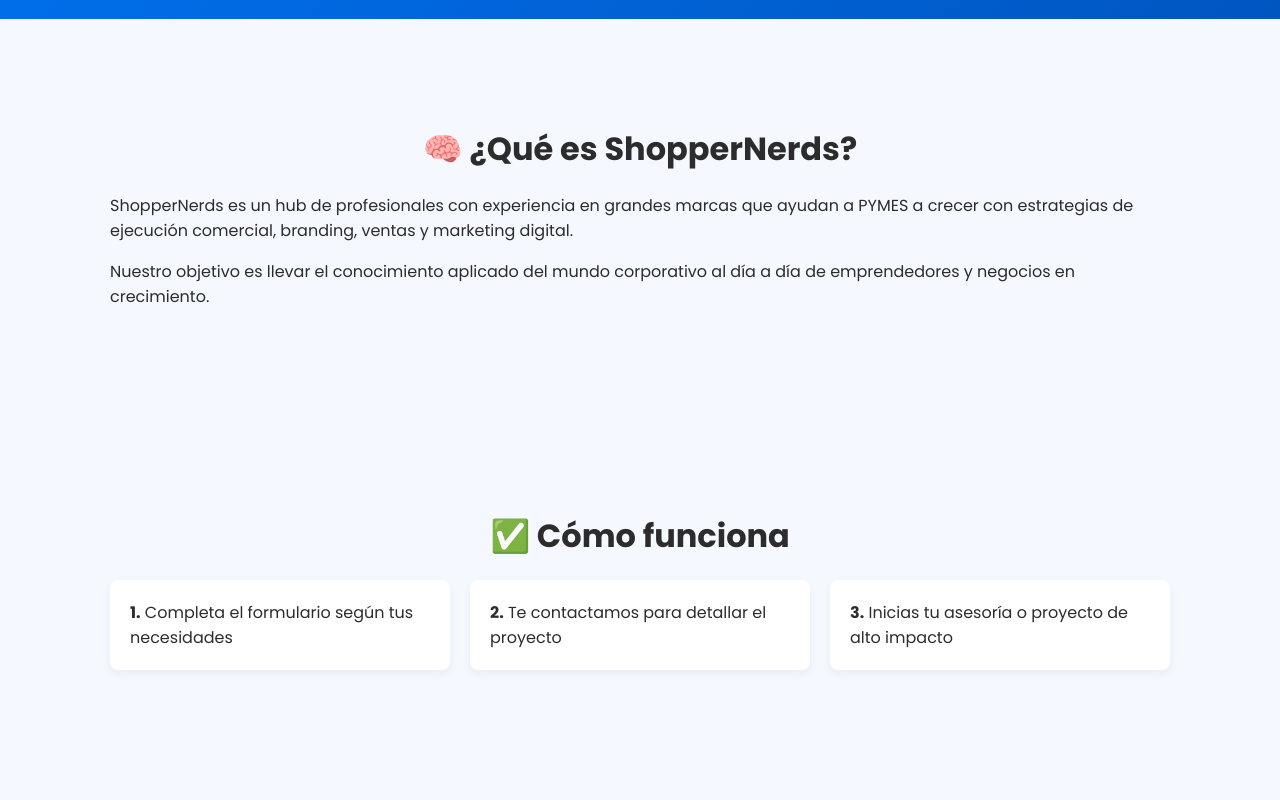
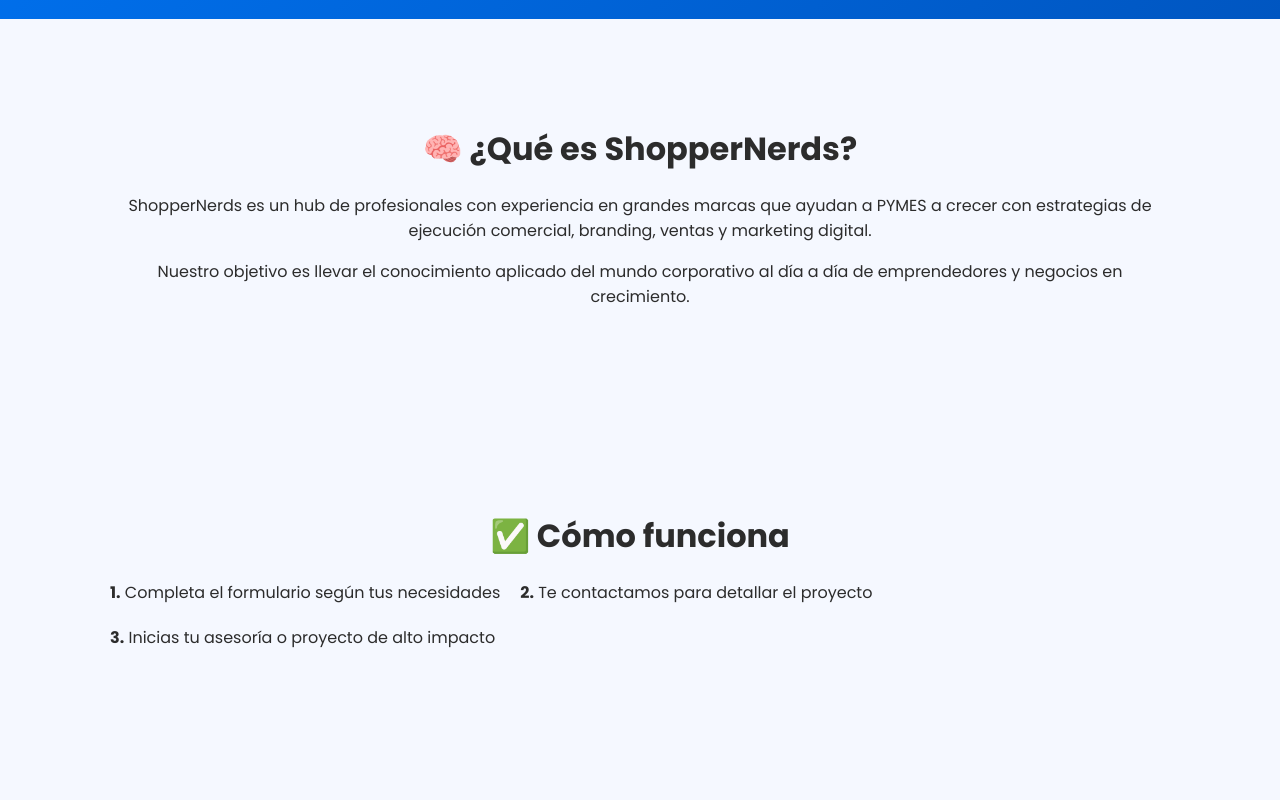
Before and after one commit to Shoppernerds/shoppernerds-landing, a plain HTML site: page index.html in a window 1280 px wide. Shown: the part 680-1480 px from the top of the page. Drawn offline with Linux system fonts and the light colour scheme.

Commit message:
Center section text and service/step items

```diff
--- a/index.html
+++ b/index.html
@@ -45,10 +45,10 @@
     .btn-primary:hover { background: var(--accent-color); color: var(--white); transform: scale(1.05); }
     .btn-secondary { background: rgba(255,255,255,0.2); color: var(--white); }
     .btn-secondary:hover { background: rgba(255,255,255,0.4); transform: scale(1.05); }
-    section { padding: 80px 20px; }
+    section { padding: 80px 20px; } section .container { text-align: center; }
     section h2 { font-size: 2rem; margin-bottom: 20px; text-align: center; }
     .steps, .services { display: flex; flex-wrap: wrap; gap: 20px; }
-    .step-item, .service-item { flex: 1 1 calc(33.333% - 20px); background: var(--white); padding: 20px; border-radius: 8px; box-shadow: 0 4px 10px rgba(0,0,0,0.05); }
+    .step-item, .service-item {$1; text-align: center; }
     .testimonial { background: var(--white); padding: 40px; border-radius: 8px; font-style: italic; box-shadow: 0 4px 10px rgba(0,0,0,0.05); text-align: center; }
     .testimonial-img { max-width: 120px; border-radius: 50%; margin: 0 auto 20px; display: block; }
     footer { text-align: center; padding: 40px 20px; background: var(--accent-color); color: var(--white); }
```
